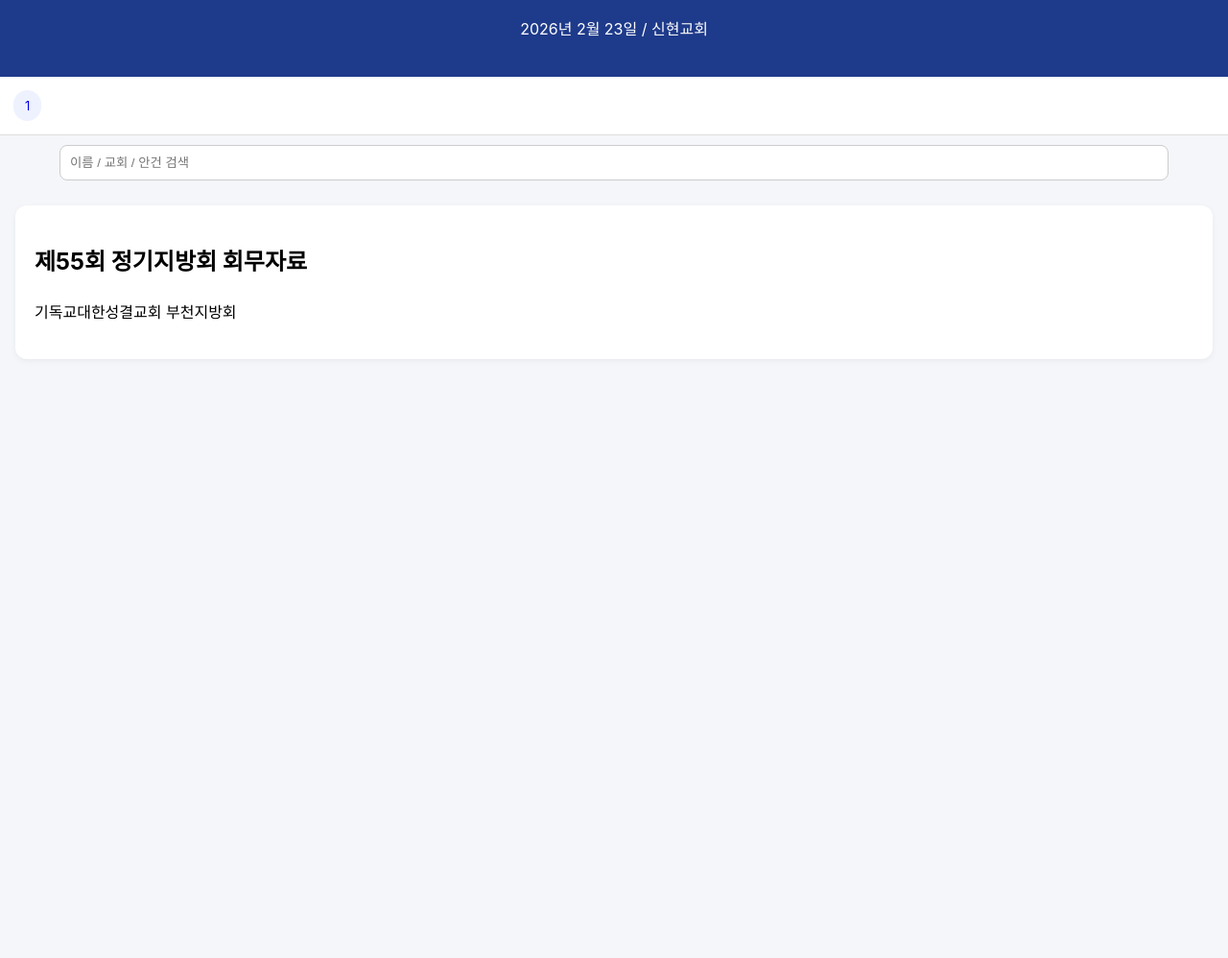
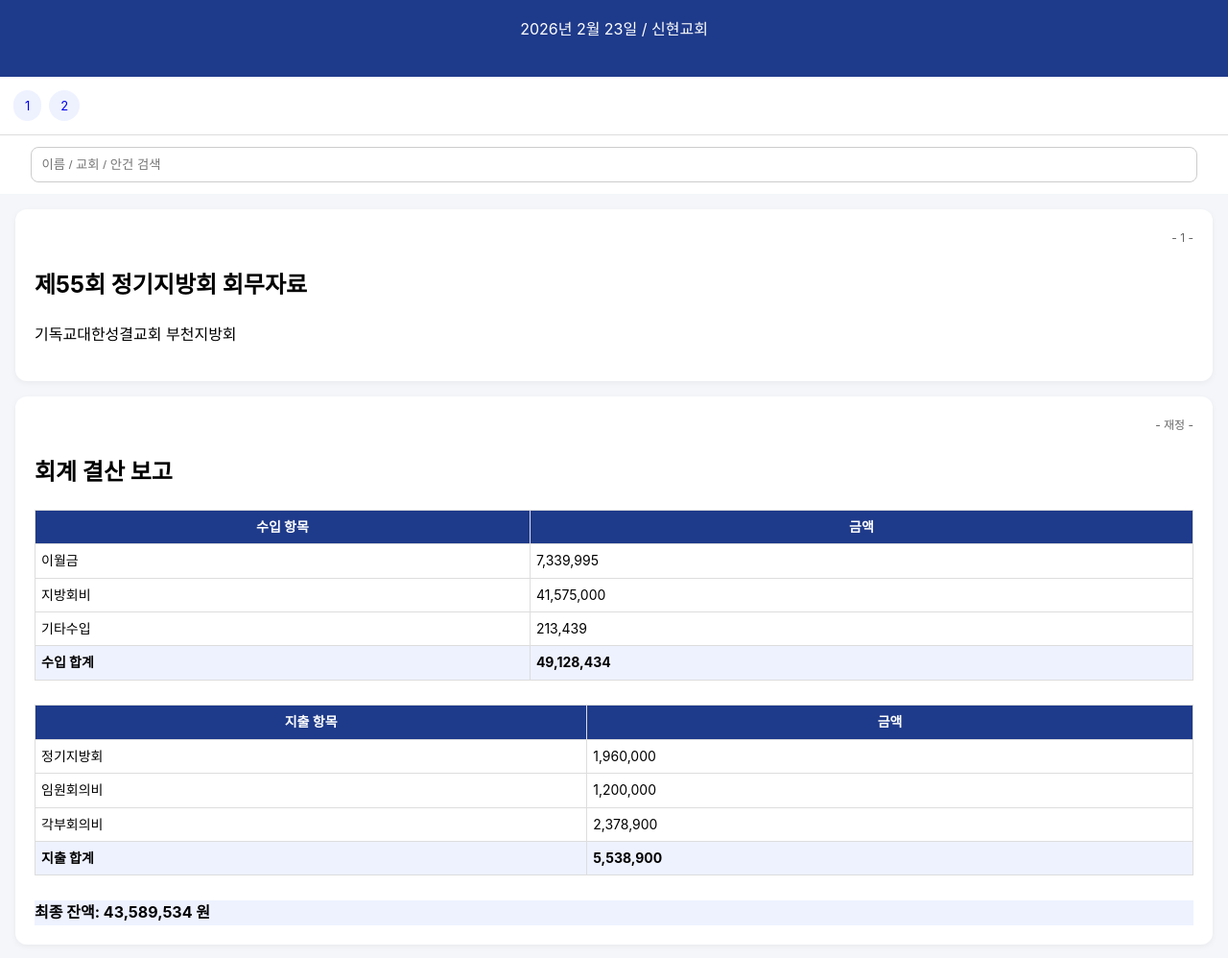
Before and after one commit to raon-easypaster/bcjkehc2, a plain HTML site: page index.html in a window 1280 px wide. Shown: the part 96-1094 px from the top of the page at 96% size. Before the commit the page ends 800 px from the top, so only its background shows below. Drawn offline with Linux system fonts and the light colour scheme.

Commit message:
Update index.html

```diff
--- a/index.html
+++ b/index.html
@@ -5,7 +5,83 @@
 <meta name="viewport" content="width=device-width, initial-scale=1.0">
 <title>제55회 부천지방회 회무록</title>
 
-<link rel="stylesheet" href="style.css">
+<style>
+body{
+  font-family:-apple-system,BlinkMacSystemFont,sans-serif;
+  margin:0;
+  background:#f4f6f9;
+  line-height:1.6;
+}
+header{
+  background:#1e3a8a;
+  color:white;
+  padding:20px;
+  text-align:center;
+}
+nav{
+  position:sticky;
+  top:0;
+  background:white;
+  padding:10px;
+  overflow-x:auto;
+  border-bottom:1px solid #ddd;
+  white-space:nowrap;
+}
+nav a{
+  display:inline-block;
+  padding:6px 12px;
+  margin:4px;
+  background:#eef2ff;
+  border-radius:20px;
+  text-decoration:none;
+  font-size:13px;
+}
+.search-box{
+  padding:12px;
+  text-align:center;
+  background:white;
+}
+.search-box input{
+  width:95%;
+  padding:10px;
+  border-radius:8px;
+  border:1px solid #ccc;
+}
+.page{
+  background:white;
+  padding:20px;
+  margin:16px;
+  border-radius:12px;
+  box-shadow:0 2px 6px rgba(0,0,0,0.05);
+}
+.page-number{
+  text-align:right;
+  font-size:12px;
+  color:#666;
+  margin-bottom:10px;
+}
+table{
+  width:100%;
+  border-collapse:collapse;
+  font-size:14px;
+}
+th,td{
+  border:1px solid #ddd;
+  padding:6px;
+}
+th{
+  background:#1e3a8a;
+  color:white;
+}
+.total{
+  font-weight:bold;
+  background:#eef2ff;
+}
+@media print{
+  nav,.search-box{display:none;}
+  body{background:white;}
+}
+</style>
 </head>
 <body>
 
@@ -22,17 +98,109 @@
 
 <main id="content">
 
-<!-- ===== 여기부터 69페이지 원문이 정확히 삽입됨 ===== -->
+<!-- ========================================================= -->
+<!-- ======== 69페이지 원문을 아래에 그대로 삽입 ======== -->
+<!-- ========================================================= -->
 
 <section id="page1" class="page">
+<div class="page-number">- 1 -</div>
 <h2>제55회 정기지방회 회무자료</h2>
 <p>기독교대한성결교회 부천지방회</p>
 </section>
 
-<!-- page2 ~ page69 실제 원문 전체 삽입 -->
+<!-- page2 ~ page69 원문 계속 삽입 -->
+
+<!-- 예시 재정 합산 표 -->
+<section id="finance" class="page">
+<div class="page-number">- 재정 -</div>
+<h2>회계 결산 보고</h2>
+
+<table>
+<tr>
+<th>수입 항목</th>
+<th>금액</th>
+</tr>
+<tr><td>이월금</td><td class="income">7,339,995</td></tr>
+<tr><td>지방회비</td><td class="income">41,575,000</td></tr>
+<tr><td>기타수입</td><td class="income">213,439</td></tr>
+<tr class="total"><td>수입 합계</td><td id="incomeTotal"></td></tr>
+</table>
+
+<br>
+
+<table>
+<tr>
+<th>지출 항목</th>
+<th>금액</th>
+</tr>
+<tr><td>정기지방회</td><td class="expense">1,960,000</td></tr>
+<tr><td>임원회의비</td><td class="expense">1,200,000</td></tr>
+<tr><td>각부회의비</td><td class="expense">2,378,900</td></tr>
+<tr class="total"><td>지출 합계</td><td id="expenseTotal"></td></tr>
+</table>
+
+<br>
+
+<div class="total">
+최종 잔액: <span id="balance"></span>
+</div>
+
+</section>
 
 </main>
 
-<script src="script.js"></script>
+<script>
+// ===== 자동 목차 생성 =====
+const pages = document.querySelectorAll(".page");
+const toc = document.getElementById("toc");
+
+pages.forEach((page,i)=>{
+  const a = document.createElement("a");
+  a.href = "#" + page.id;
+  a.innerText = i+1;
+  toc.appendChild(a);
+});
+
+// ===== 검색 기능 =====
+document.getElementById("searchInput")
+.addEventListener("keyup",function(){
+  const keyword = this.value.toLowerCase();
+  pages.forEach(page=>{
+    page.style.display =
+      page.innerText.toLowerCase().includes(keyword)
+      ? "block" : "none";
+  });
+});
+
+// ===== 재정 자동 합산 =====
+function calculateFinance(){
+  const incomeCells = document.querySelectorAll(".income");
+  const expenseCells = document.querySelectorAll(".expense");
+
+  let income=0, expense=0;
+
+  incomeCells.forEach(td=>{
+    income += Number(td.innerText.replace(/,/g,""));
+  });
+  expenseCells.forEach(td=>{
+    expense += Number(td.innerText.replace(/,/g,""));
+  });
+
+  if(document.getElementById("incomeTotal"))
+    document.getElementById("incomeTotal").innerText =
+      income.toLocaleString();
+
+  if(document.getElementById("expenseTotal"))
+    document.getElementById("expenseTotal").innerText =
+      expense.toLocaleString();
+
+  if(document.getElementById("balance"))
+    document.getElementById("balance").innerText =
+      (income-expense).toLocaleString() + " 원";
+}
+
+calculateFinance();
+</script>
+
 </body>
 </html>
```
